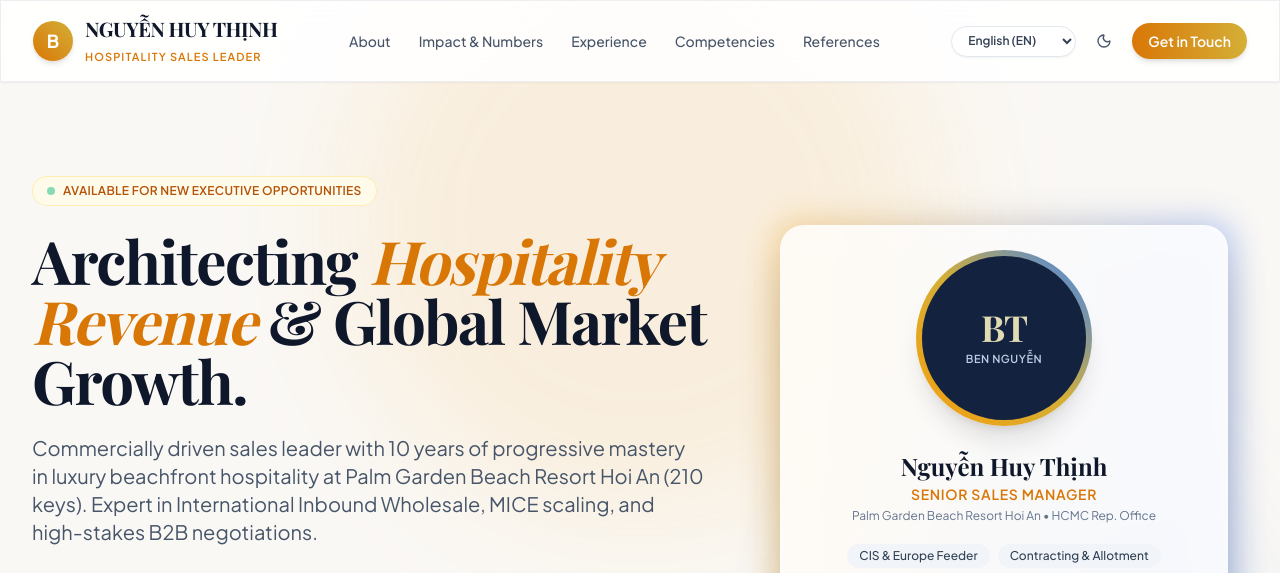
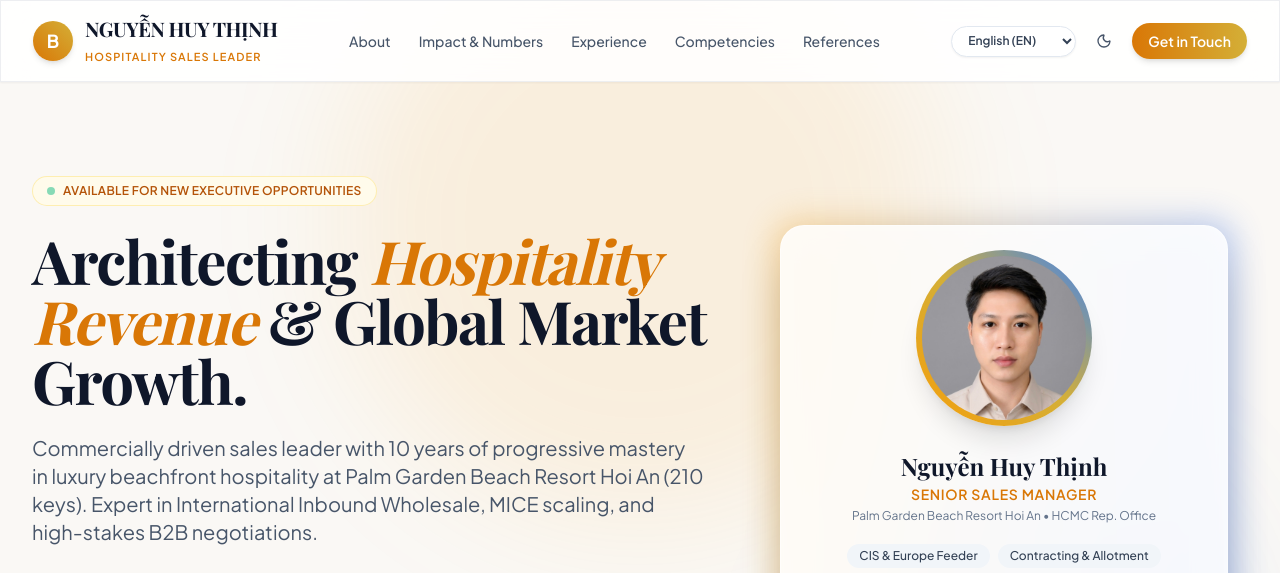
Before and after one commit to bennguyenht54-cmyk/bennguyen, a plain HTML site: page index.html in a window 1280 px wide. Shown: the top 573 px of the page. Drawn offline with nearby package versions, Linux system fonts and the light colour scheme; a web font is replaced by a local one.

Commit message:
Update profile picture to use an image element
Replaced profile picture div with an image element.

```diff
--- a/index.html
+++ b/index.html
@@ -210,12 +210,8 @@
             <div class="relative rounded-3xl overflow-hidden glass-card p-6 shadow-2xl border border-white/40 dark:border-slate-700">
 
               <div class="relative w-44 h-44 mx-auto rounded-full p-1.5 bg-gradient-to-tr from-amber-500 via-brand-gold to-blue-500 shadow-xl mb-6">
-                <div class="w-full h-full rounded-full bg-slate-900 flex flex-col items-center justify-center text-white overflow-hidden relative">
-                  <div class="text-4xl font-serif font-bold tracking-tight text-brand-goldLight">BT</div>
-                  <span class="text-[11px] uppercase tracking-wider text-slate-300 mt-1 font-semibold">Ben Nguyễn</span>
-                  <div class="absolute inset-0 bg-blue-500/10 pointer-events-none"></div>
-                </div>
-              </div>
+  <img src="3x4.jpeg" alt="Nguyễn Huy Thịnh" class="w-full h-full rounded-full object-cover object-top">
+</div>
 
               <!-- Profile Details -->
               <div class="text-center">
```
